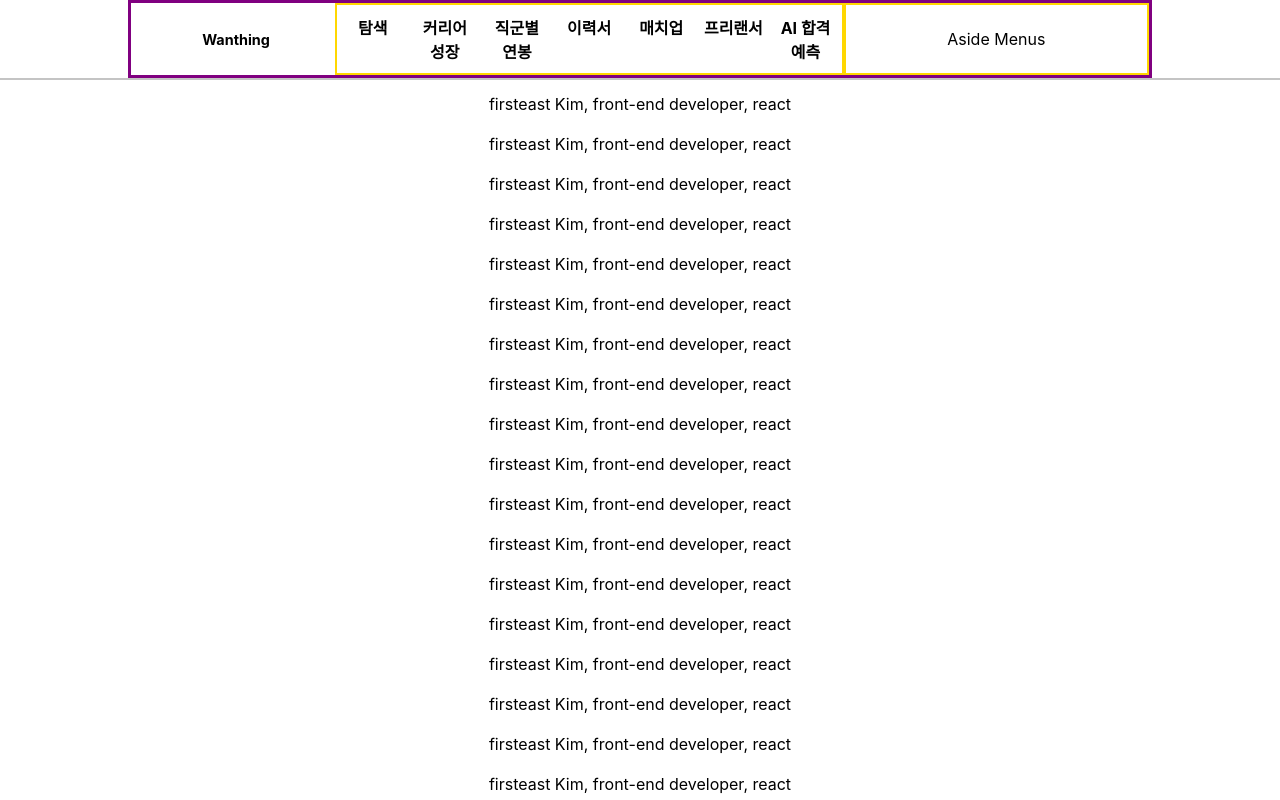
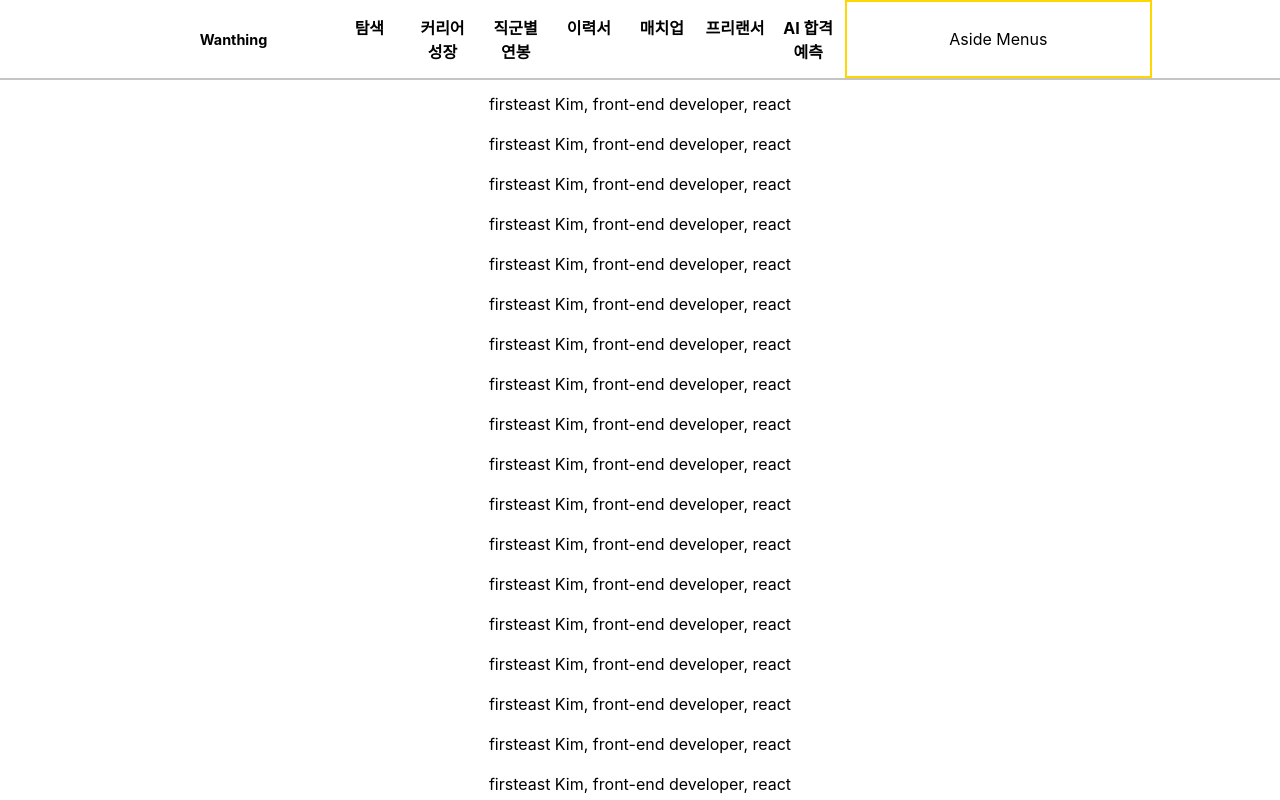
Before and after one commit to 201411108/free-onboarding-course, a React (Create React App) app: page / in a window 1280 px wide. Shown: the top 800 px of the page. Built offline with nearby package versions, Linux system fonts and the light colour scheme.

Commit message:
style: delete border

```diff
--- a/src/containers/style/GNBContainer.css
+++ b/src/containers/style/GNBContainer.css
@@ -13,5 +13,4 @@
   width: 80%;
   height: 100%;
   margin: 0 auto;
-  border: 3px solid purple;
 }
--- a/src/containers/style/GNBMenuContainer.css
+++ b/src/containers/style/GNBMenuContainer.css
@@ -10,7 +10,6 @@
 }
 
 .menu-container {
-    border: 2px solid gold;
     width: 50%;
 }
 
```
